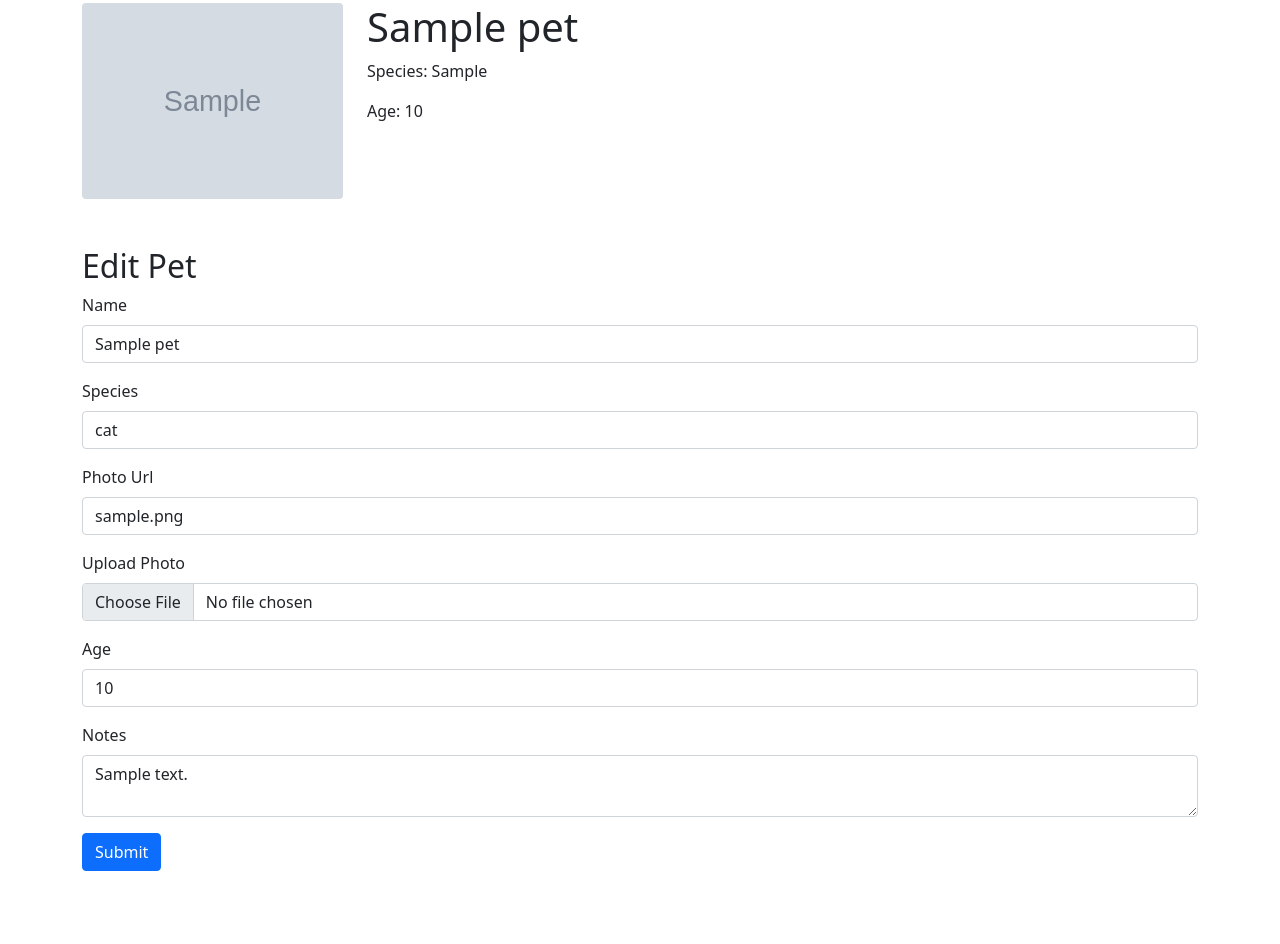
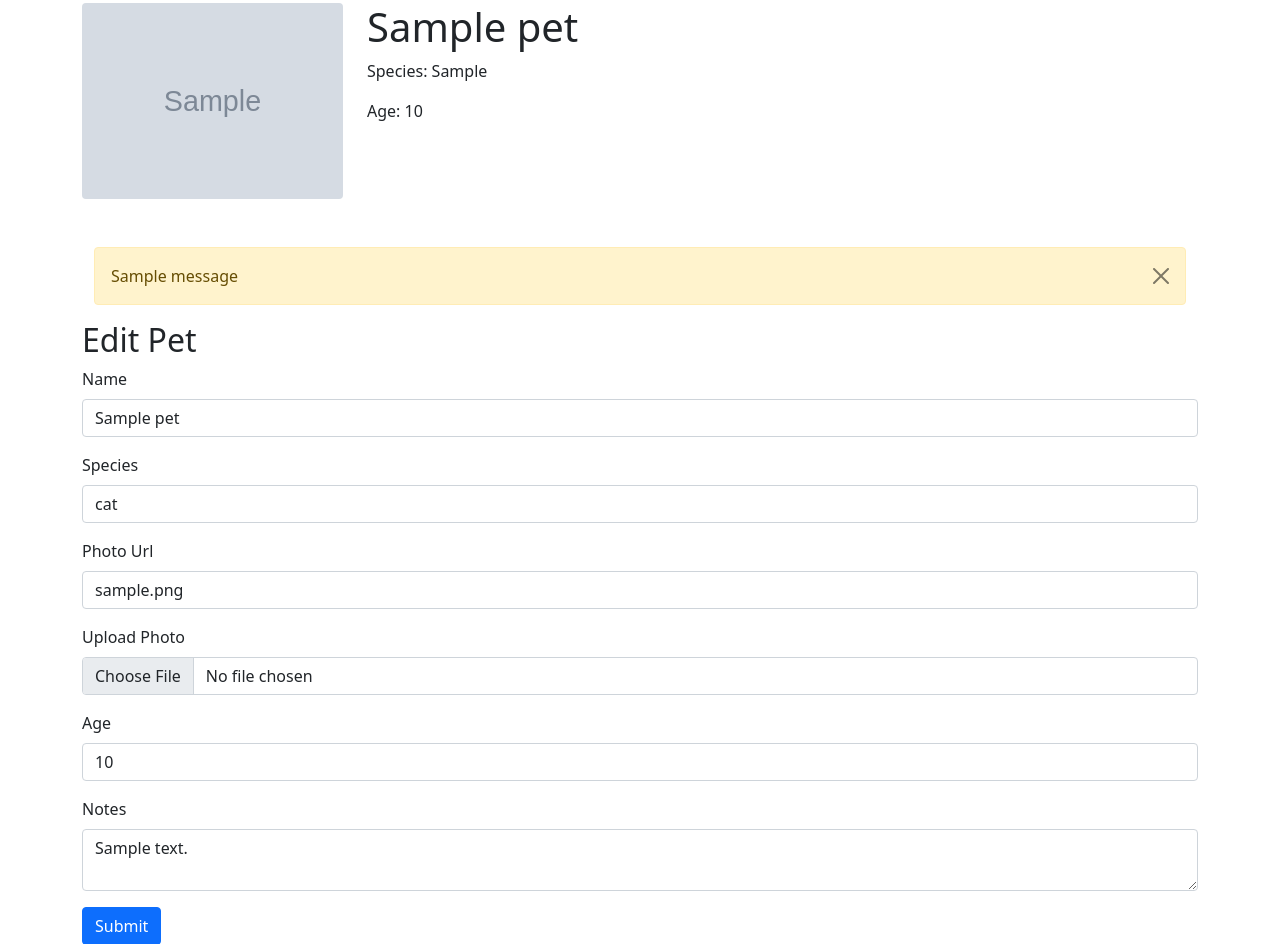
Before and after one commit to Mitya1996/adopt, a Flask app: page /1 in a window 1280 px wide. Shown: the part 85-1029 px from the top of the page. Before the commit the page ends 956 px from the top, so only its background shows below. Run offline with Flask 2, Linux system fonts and the light colour scheme; tables that the repository leaves empty hold one stand-in row (values such as "Sample post"); grey boxes marked "Sample" are stand-in pictures; one stand-in notice (Sample message) is shown; some libraries are stand-ins or nearby versions.

Commit message:
all features added

```diff
--- a/app.py
+++ b/app.py
@@ -38,7 +38,8 @@ def new_pet():
         species = form.species.data
         photo_url = form.photo_url.data
         if photo_url and form.photo_file.data:
-            pass
+            flash('Photo Url or Photo Upload, but not both.')
+            return redirect('/new')
         if photo_url == '' or not check_url(photo_url):
             photo_url = None
         if form.photo_file.data:
@@ -72,8 +73,9 @@ def pet_read_update(id):
         name = form.name.data
         species = form.species.data
         photo_url = form.photo_url.data
-        # if photo_url and form.photo_file.data:
-        #     pass
+        if photo_url and form.photo_file.data:
+            flash('Photo Url or Photo Upload, but not both.')
+            return redirect(f'/{id}')
         if photo_url == '' or not check_url(photo_url):
             photo_url = './static/default_pet.png'
         if form.photo_file.data:
--- /dev/null
+++ b/templates/flash-alerts.html
@@ -0,0 +1,12 @@
+{% with messages = get_flashed_messages() %}
+{% if messages %}
+  {% for message in messages %}
+    <div class="container">
+        <div class="alert alert-warning alert-dismissible fade show" role="alert">
+            {{ message }}
+            <button type="button" class="btn-close" data-bs-dismiss="alert" aria-label="Close"></button>
+        </div>
+    </div>
+  {% endfor %}
+{% endif %}
+{% endwith %}
--- a/templates/index.html
+++ b/templates/index.html
@@ -11,7 +11,7 @@
         <img src="{{pet.photo_url}}" class="card-img-top" alt="...">
         <div class="card-body">
         <h5 class="card-title">{{pet.name}}</h5>
-        <p class="card-text">Some quick example text to build on the card title and make up the bulk of the card's content.</p>
+        <p class="card-text">{{pet.notes}}</p>
         <p class="fw-bold">{% if pet.available %}<span class="text-success">available</span>{% else %}<span class="text-danger">unavailable</span>{% endif %}</p>
         <a href="/{{pet.id}}" class="btn btn-primary">View/Edit</a>
         </div>
--- a/templates/pet-create.html
+++ b/templates/pet-create.html
@@ -3,6 +3,8 @@
 {% block title %}Add Pet{% endblock %}
 
 {% block content %}
+
+{% include 'flash-alerts.html' %}
 
 <form action="/new" method="POST" enctype="multipart/form-data">
     {{ form.hidden_tag() }} <!--add type=hidden form fields -->
--- a/templates/pet-read-update.html
+++ b/templates/pet-read-update.html
@@ -5,7 +5,7 @@
 {% block content %}
 
 
-<div class="row">
+<div class="row mb-5">
     <div class="col col-sm-3"><img class="img-fluid rounded" src="{{pet.photo_url}}" alt="pet-image"></div>
     <div class="col col-sm-9">
         <div class="h1">{{pet.name}}</div>
@@ -14,9 +14,9 @@
     </div>
 </div>
 
-<h2 class="mt-5">Edit Pet</h2>
+{% include 'flash-alerts.html' %}
 
-
+<h2>Edit Pet</h2>
 
 <form action="/{{pet.id}}" method="POST" enctype="multipart/form-data">
     {{ form.hidden_tag() }} <!--add type=hidden form fields -->
```
Also changed, not shown: static/airbnb1.png (added), static/airbnb4.png (added).
